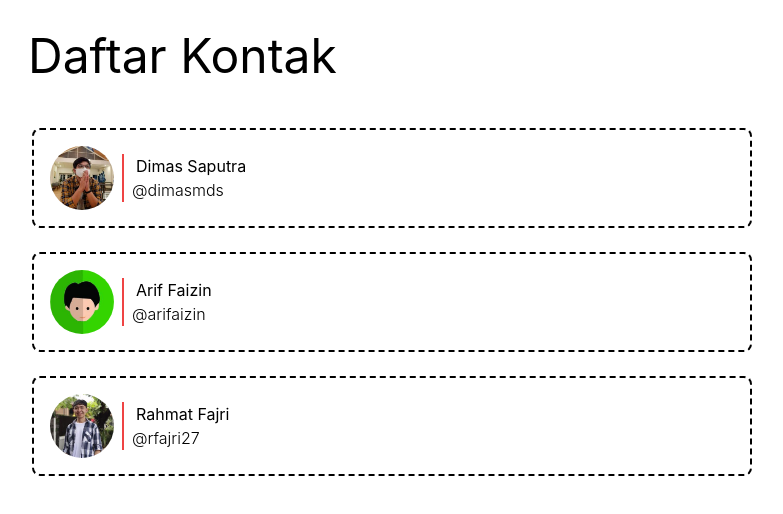
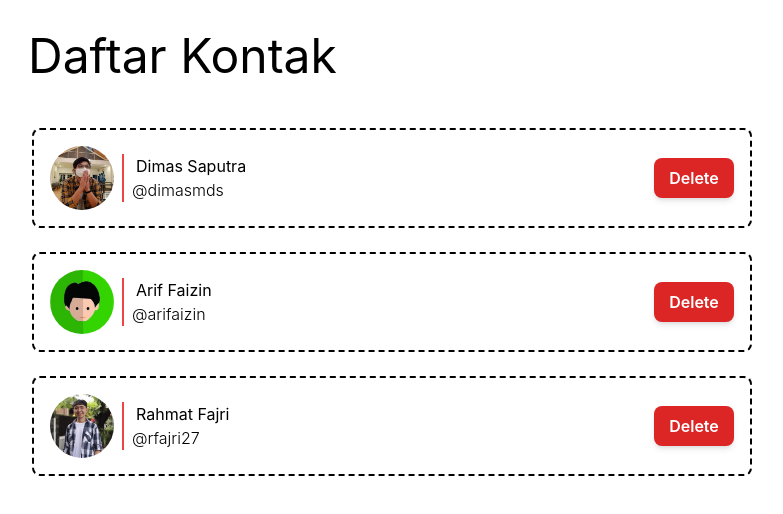
Before and after one commit to ErickEzrandy274/Contacts-App, a React (Create React App) app: page / in a window 1280 px wide. Shown: the top 514 px of the page, without its empty margins (248-1031 px from the left). Built offline with nearby package versions, Linux system fonts and the light colour scheme.

Commit message:
add delete button UI into contactItem file

```diff
--- a/package.json
+++ b/package.json
@@ -6,6 +6,7 @@
     "@fortawesome/fontawesome-svg-core": "^6.1.1",
     "@fortawesome/free-regular-svg-icons": "^6.1.1",
     "@fortawesome/free-solid-svg-icons": "^6.1.1",
+    "@fortawesome/react-fontawesome": "^0.1.18",
     "@testing-library/jest-dom": "^5.16.4",
     "@testing-library/react": "^13.3.0",
     "@testing-library/user-event": "^13.5.0",
--- a/src/components/ContactItem.tsx
+++ b/src/components/ContactItem.tsx
@@ -2,12 +2,16 @@ import React from "react";
 import { ContactItemProps } from "../utils/interface";
 import ContactItemBody from "./ContactItemBody";
 import ContactItemImage from "./ContactItemImage";
+import DeleteButton from "./DeleteButton";
 
 const ContactItem: React.FC<ContactItemProps> = ({ imageUrl, name, tag }) => {
 	return (
-		<div className="flex items-center mx-6 border-2 border-black p-4 rounded-lg border-dashed">
-			<ContactItemImage imageUrl={imageUrl} />
-            <ContactItemBody name={name} tag={tag} />
+		<div className="flex justify-between items-center mx-6 border-2 border-black p-4 rounded-lg border-dashed">
+			<div className="flex items-center">
+				<ContactItemImage imageUrl={imageUrl} />
+				<ContactItemBody name={name} tag={tag} />
+			</div>
+			<DeleteButton />
 		</div>
 	);
 };
--- /dev/null
+++ b/src/components/DeleteButton.tsx
@@ -0,0 +1,18 @@
+import { FontAwesomeIcon } from "@fortawesome/react-fontawesome";
+import React from "react";
+
+const DeleteButton = () => {
+	return (
+		<button
+            className="py-2 px-4 flex justify-center items-center
+                bg-red-600 hover:bg-red-700 focus:ring-red-500 focus:ring-offset-red-200
+                text-white w-20 h-10 transition ease-in duration-200 text-center text-base font-semibold shadow-md
+                focus:outline-none focus:ring-2 focus:ring-offset-2  rounded-lg "
+		>
+			<FontAwesomeIcon icon={"trash-alt"} />
+			Delete
+		</button>
+	);
+};
+
+export default DeleteButton;
```
Also changed, not shown: 1 other file (tests, documents, lock files or other folders).
